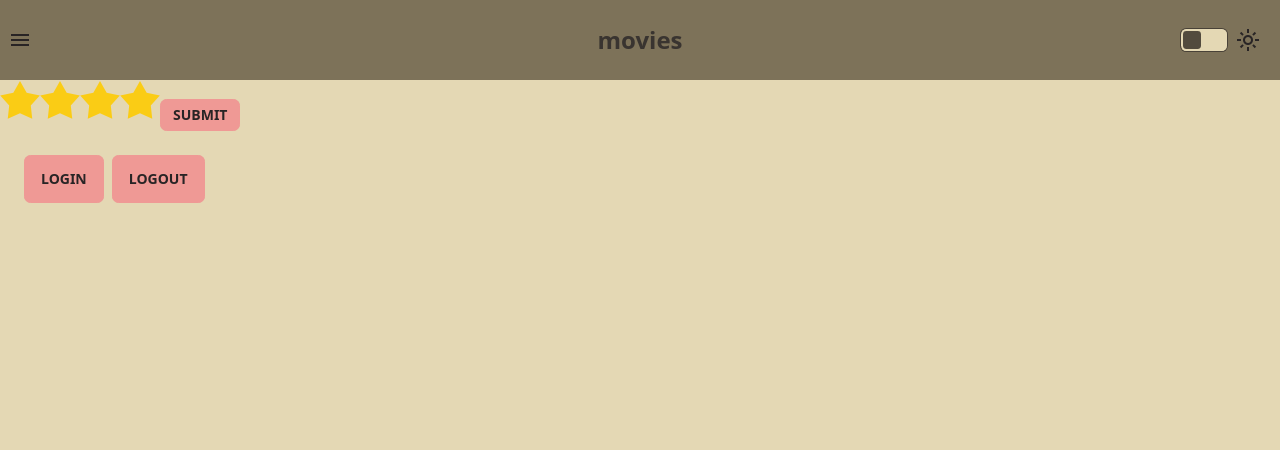
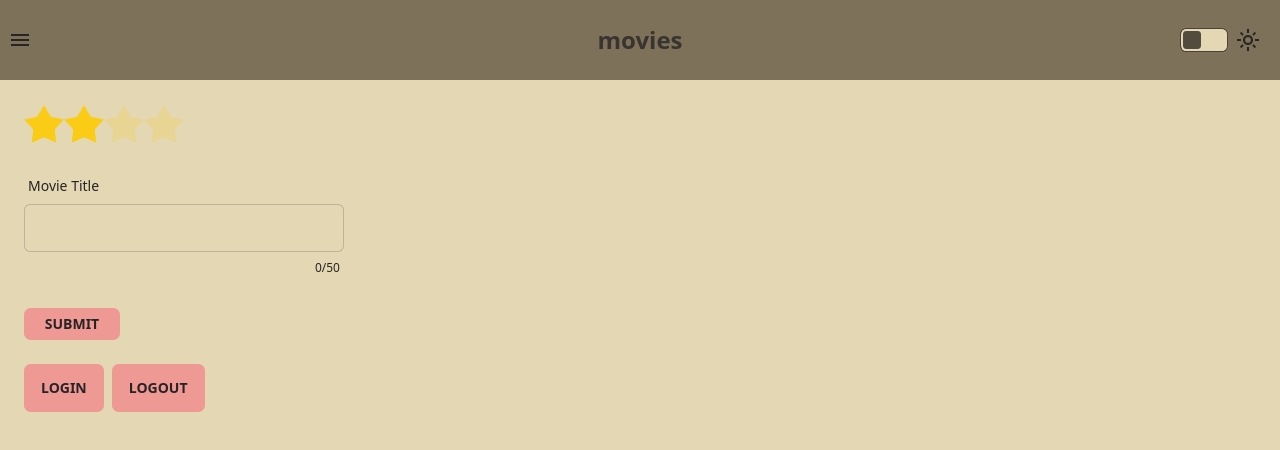
Before and after one commit to imjwang/movie-picker, a Next.js app: page / in a window 1280 px wide. Shown: the top 450 px of the page. Built offline with nearby package versions, Linux system fonts and the light colour scheme; no server answers.

Commit message:
add movie title form with character limit display

```diff
--- a/src/components/Review.js
+++ b/src/components/Review.js
@@ -1,7 +1,12 @@
+import { useRef, useState } from "react";
+
 const Review = () => {
+  const inputRef = useRef(null);
+
+  const [textCount, setTextCount] = useState(0);
+
   const handleSubmit = (e) => {
     e.preventDefault();
-    console.log(e.target);
     for (const i of e.target) {
       if (i.checked) {
         console.log(i.value);
@@ -9,10 +14,16 @@ const Review = () => {
     }
   };
 
+  const handleChange = (e) => {
+    setTextCount(inputRef.current.value.length);
+  };
+
   return (
     <>
+      <form onSubmit={handleSubmit}>
+        <div className="mx-6 my-6 flex flex-col space-y-6">
+          <div className="form-control">
             <div className="rating rating-lg">
-        <form onSubmit={handleSubmit}>
               <input
                 type="radio"
                 name="review-rating"
@@ -24,6 +35,7 @@ const Review = () => {
                 name="review-rating"
                 className="mask mask-star-2 bg-yellow-400"
                 value={2}
+                defaultChecked={true}
               />
               <input
                 type="radio"
@@ -37,11 +49,29 @@ const Review = () => {
                 className="mask mask-star-2 bg-yellow-400"
                 value={4}
               />
-          <button className="btn btn-sm btn-primary" type="submit">
+            </div>
+          </div>
+          <div className="form-control w-full max-w-xs">
+            <label className="label">
+              <span className="label-text">Movie Title</span>
+            </label>
+            <input
+              type="text"
+              className="input input-bordered w-full max-w-xs"
+              maxLength={50}
+              ref={inputRef}
+              onChange={handleChange}
+            />
+            <label className="label">
+              <span className="label-text-alt"></span>
+              <span className="label-text-alt">{textCount}/50</span>
+            </label>
+          </div>
+          <button className="btn btn-sm btn-primary w-24" type="submit">
             submit
           </button>
+        </div>
       </form>
-      </div>
     </>
   );
 };
```
Lines whose indentation alone changed are shown as unchanged.
